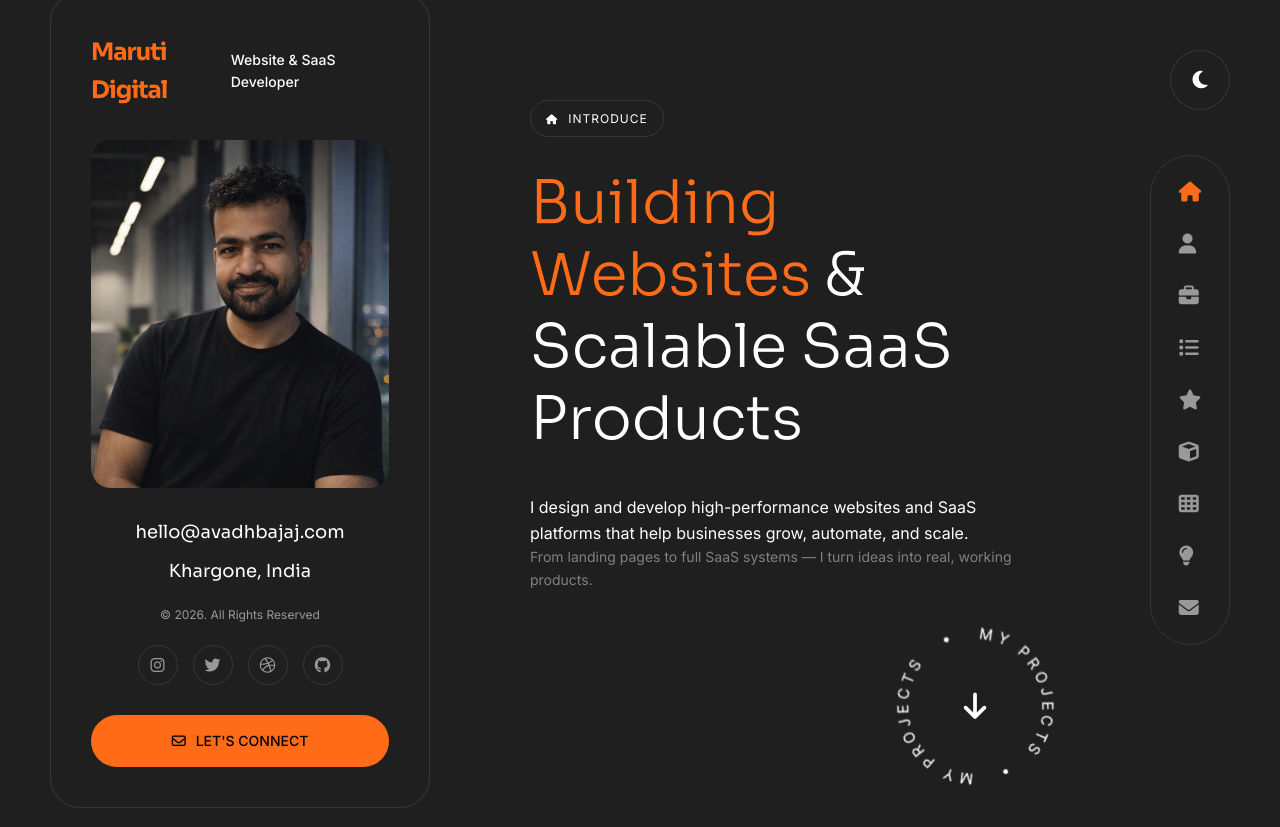
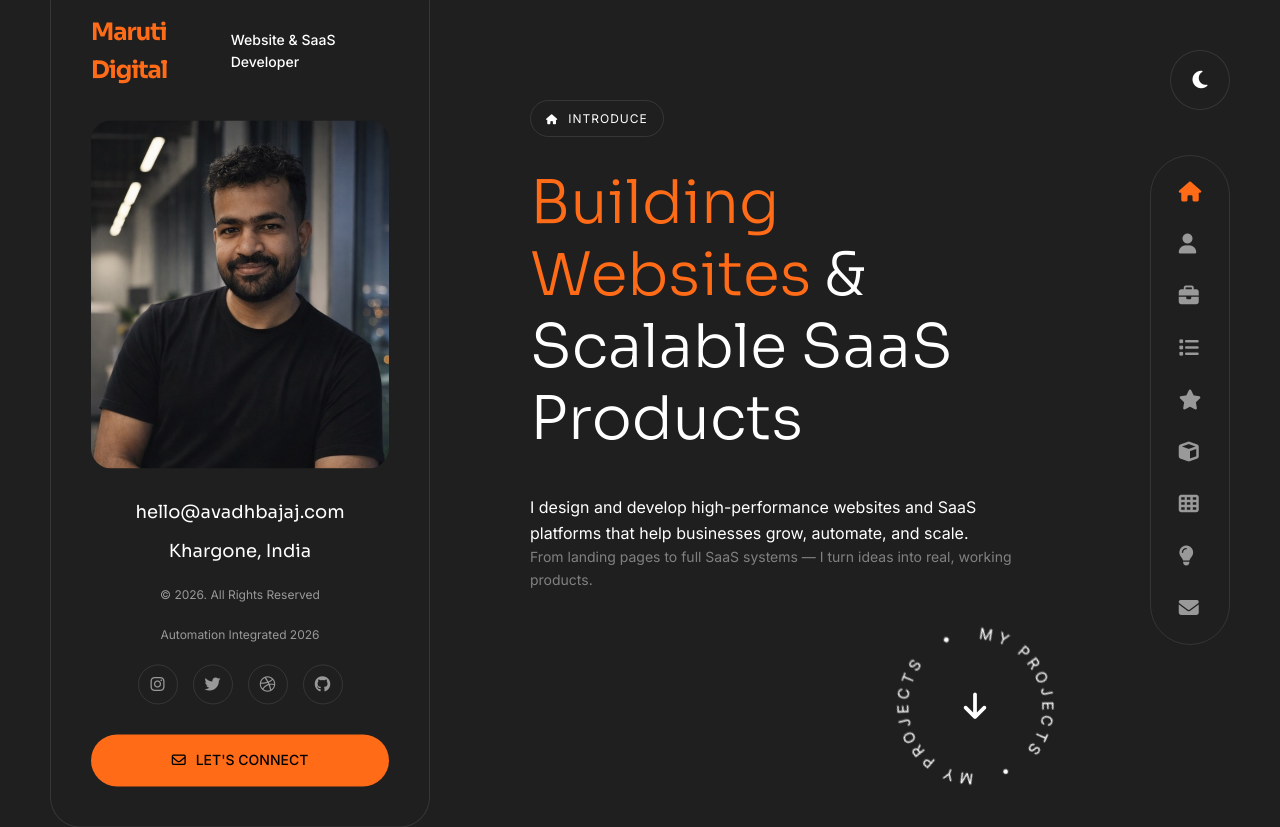
Before and after one commit to avadhbajaj07/maruti-digital-portfolio, a website: page index.html in a window 1280 px wide. Shown: the top 827 px of the page. Drawn offline with Linux system fonts and the light colour scheme.

Commit message:
Add 'Automation Integrated 2026' line to footer in index.html

```diff
--- a/index.html
+++ b/index.html
@@ -26,6 +26,7 @@
                 <h2>hello@avadhbajaj.com</h2>
                 <h2>Khargone, India</h2>
                 <p class="copyright">© 2026. All Rights Reserved</p>
+                <p class="copyright">Automation Integrated 2026</p>
                 <div class="social-links">
                     <a href="#"><i class="fab fa-instagram"></i></a>
                     <a href="#"><i class="fab fa-twitter"></i></a>
```
